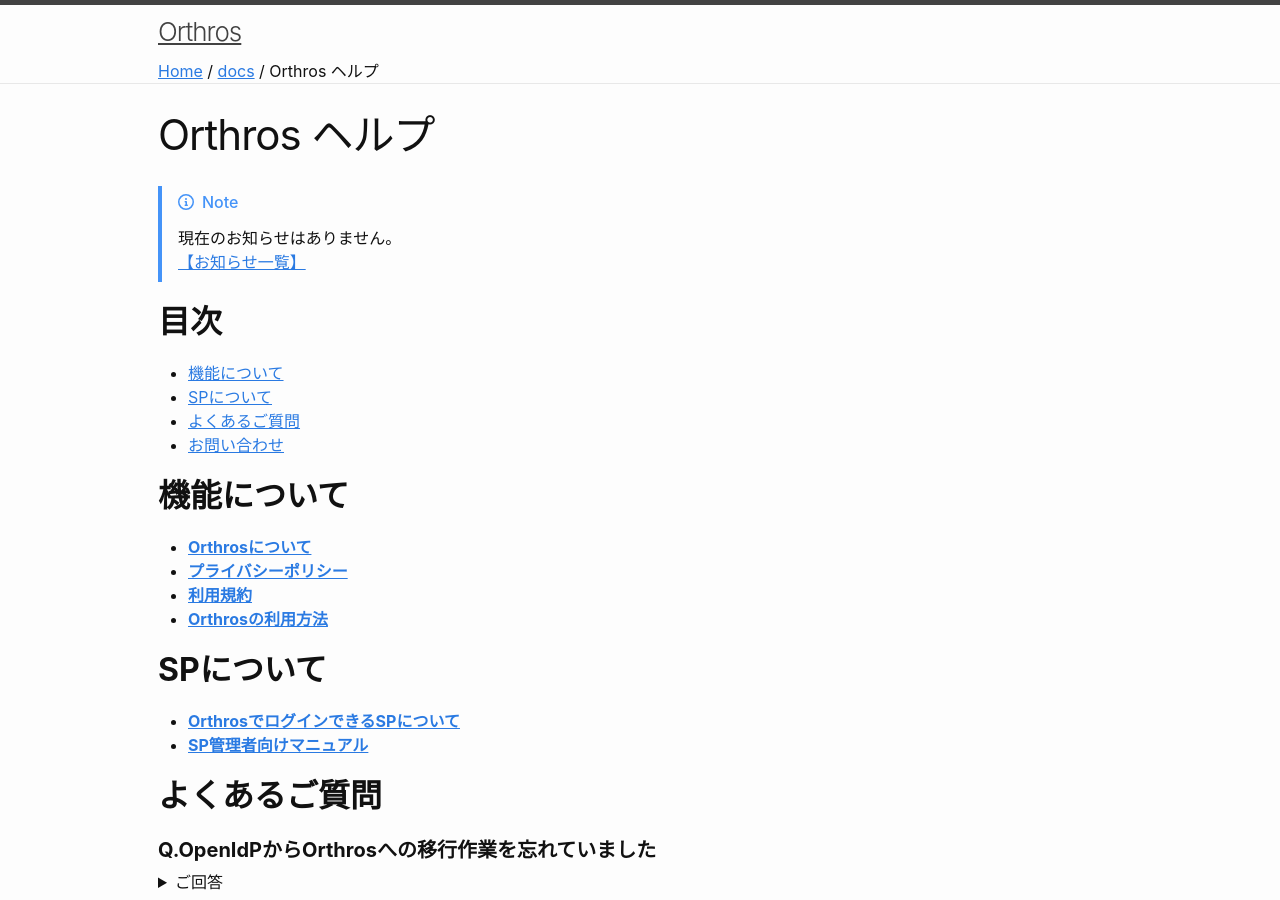
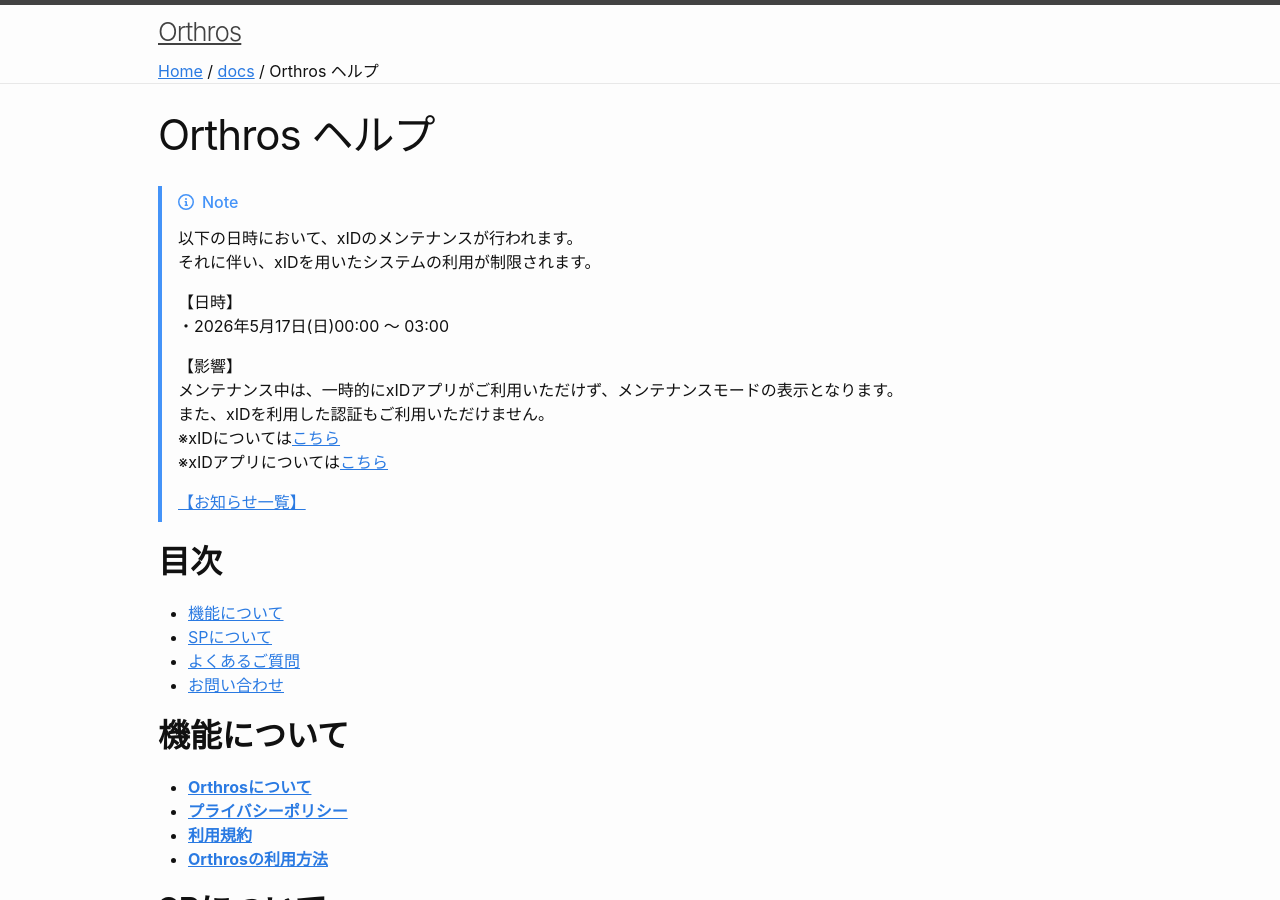
Before and after one commit to gakunin/orthros-docs, a Jekyll site: the page built from docs/Orthros ヘルプ/index.md, in a window 1280 px wide and 900 px high. Built offline with Jekyll 4.4.1, drawn with Linux system fonts in a browser that asks for light colours; our own code applies the rules of GitHub Pages for plain Markdown files.

Commit message:
「お知らせ一覧」を最新化

```diff
--- a/docs/Orthros ヘルプ/index.md
+++ b/docs/Orthros ヘルプ/index.md
@@ -3,7 +3,18 @@ title : Orthros ヘルプ
 ---
 
 {% capture body %}
-現在のお知らせはありません。<br>
+以下の日時において、xIDのメンテナンスが行われます。
+それに伴い、xIDを用いたシステムの利用が制限されます。
+
+【日時】
+・2026年5月17日(日)00:00 ～ 03:00
+
+【影響】
+メンテナンス中は、一時的にxIDアプリがご利用いただけず、メンテナンスモードの表示となります。
+また、xIDを利用した認証もご利用いただけません。
+※xIDについては[こちら](https://xid.inc/home)
+※xIDアプリについては[こちら](https://xid.inc/application)
+
 [【お知らせ一覧】](/docs/お知らせ一覧/)
 {% endcapture %}
 {% include github-note.html content=body %}
```
